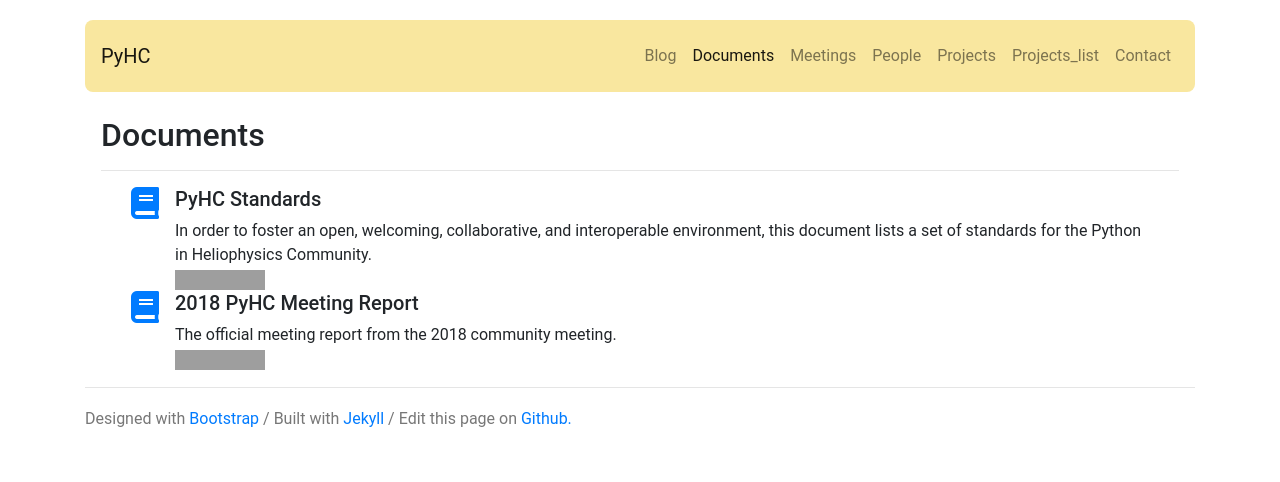
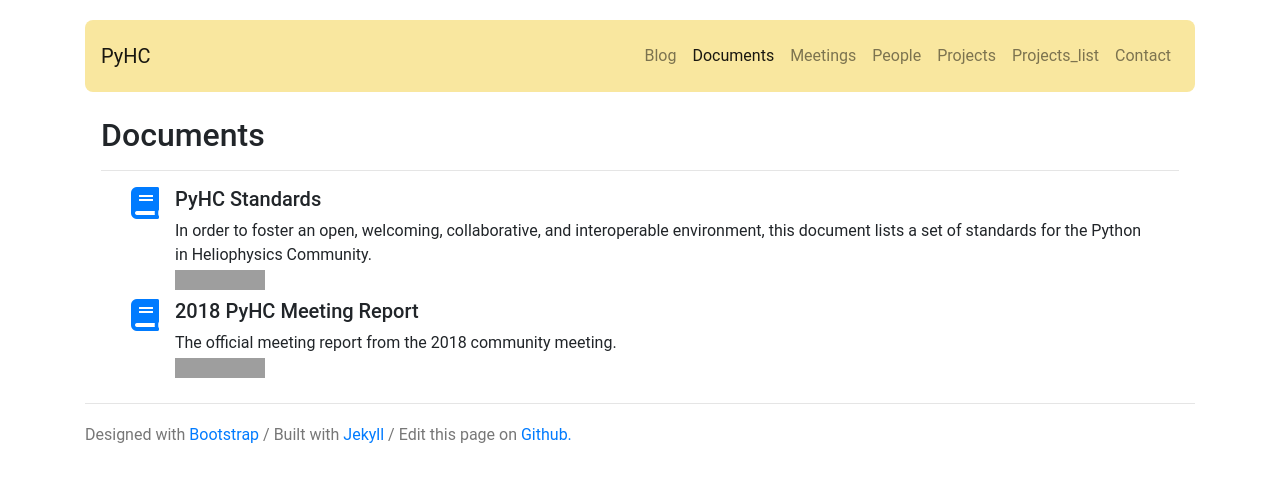
Before and after one commit to heliophysicsPy/heliophysicsPy.github.io, a Jekyll site: the page built from _pages/docs.html, in a window 1280 px wide. Shown: the top 482 px of the page. Built offline with Jekyll 4.4.1, drawn with Linux system fonts in a browser that asks for light colours; nearby versions of some CDN libraries; grey boxes are pictures that could not be loaded.

Commit message:
reduce size of cards

```diff
--- a/_pages/docs.html
+++ b/_pages/docs.html
@@ -7,7 +7,7 @@
 
 <div class="container">
 
-<div class="container">
+<div class="container mb-2">
 <div class="media">
   <a href="https://github.com/heliophysicsPy/standards/blob/master/standards.md"><i class="fas fa-book fa-2x mr-3"></i></a>
   <div class="media-body">
@@ -18,7 +18,7 @@
 </div>
 </div>
 
-<div class="container">
+<div class="container mb-2">
 <div class="media">
   <a href="https://zenodo.org/record/2537188#.XOXWVC2ZN24"><i class="fas fa-book fa-2x mr-3"></i></a>
   <div class="media-body">
--- a/_pages/projects.html
+++ b/_pages/projects.html
@@ -16,7 +16,7 @@
 {% for project in sorted_projects %}
     <div class="card">
         {% if project.logo == blank%}
-        <img class="card-img-top img-fluid rounded-circle" src="{{ site.baseurl }}/img/heliopython-default-logo.png"/>
+        <img class="card-img-top img-fluid rounded-circle" src="{{ site.baseurl }}/img/heliopython-default-logo.png" style="width: 150px; height: 150px;"/>
         {% else %}
         <img class="card-img-top img-fluid rounded" src="{{ project.logo }}"/>
         {% endif %}
```
